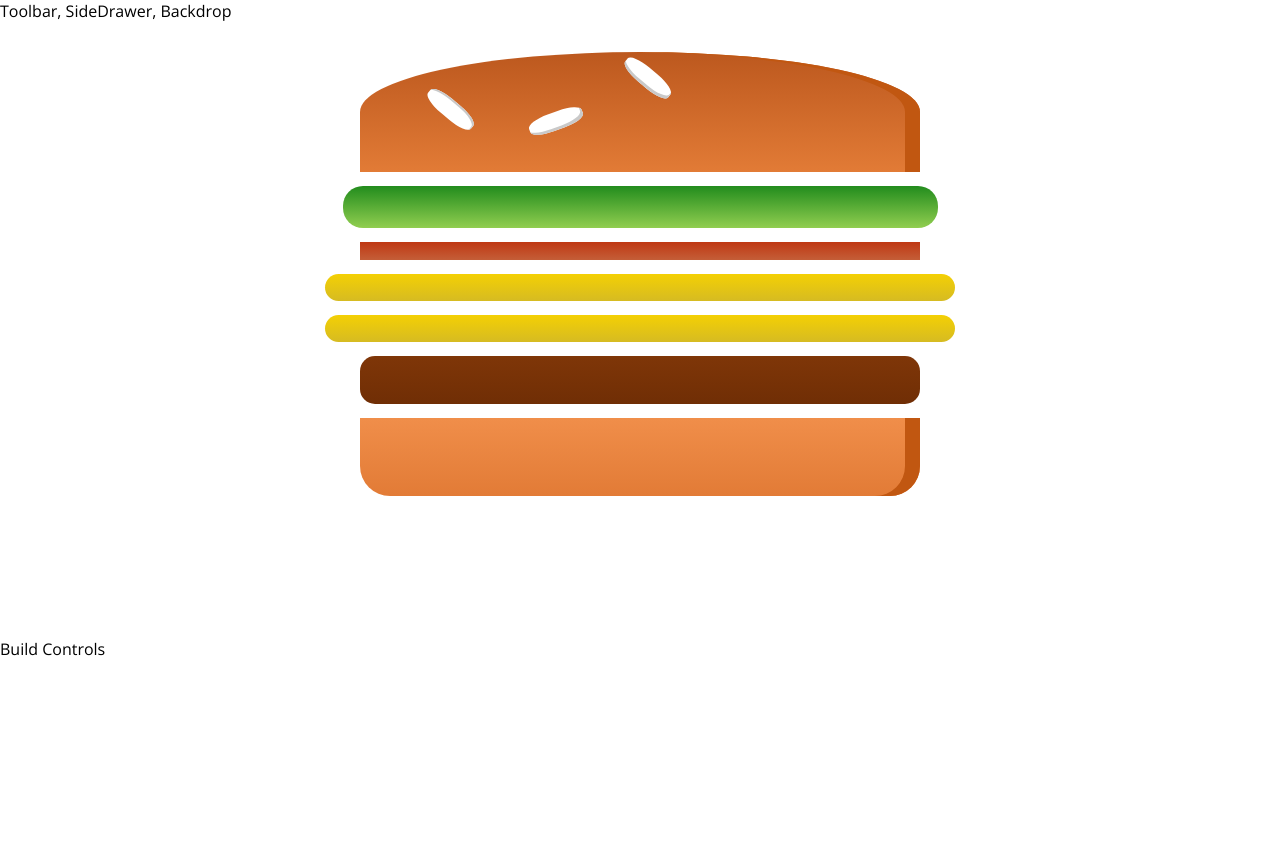
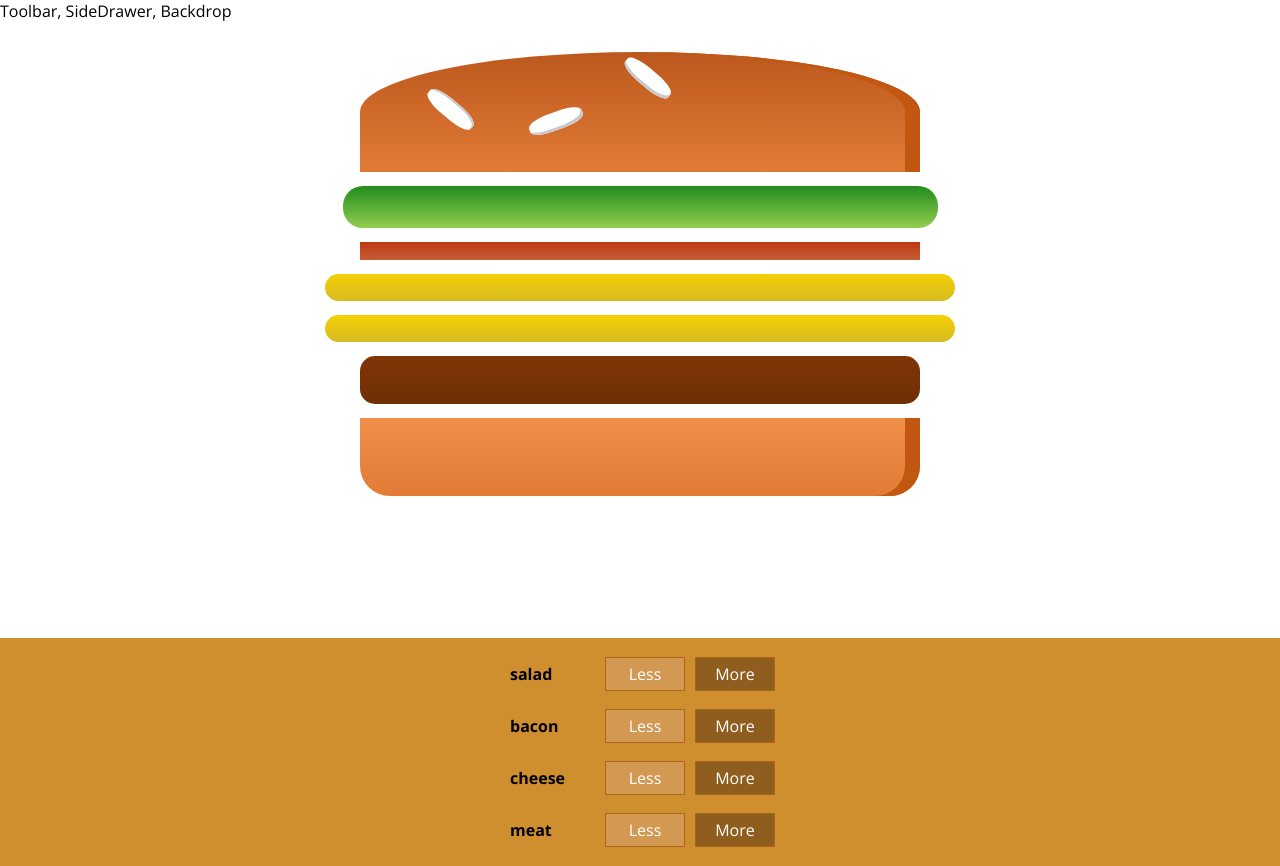
Before and after one commit to Adrean1983/burger-builer-react, a React (Create React App) app: page / in a window 1280 px wide. Before the commit the page ends 800 px from the top, so only its background shows below. Built offline with nearby package versions, Linux system fonts and the light colour scheme.

Commit message:
sixth exercise - add and remove ingredients

```diff
--- a/src/components/Burger/BuildControls/BuildControl/BuildControl.js
+++ b/src/components/Burger/BuildControls/BuildControl/BuildControl.js
@@ -0,0 +1,12 @@
+import React from "react";
+import classes from "./BuildControl.module.css";
+
+const buildControl = props => (
+  <div className={classes.BuildControl}>
+    <div className={classes.Label}>{props.label}</div>
+    <button className={classes.Less}>Less</button>
+    <button className={classes.More}>More</button>
+  </div>
+);
+
+export default buildControl;
--- a/src/components/Burger/BuildControls/BuildControl/BuildControl.module.css
+++ b/src/components/Burger/BuildControls/BuildControl/BuildControl.module.css
@@ -0,0 +1,50 @@
+.BuildControl {
+  display: flex;
+  justify-content: space-between;
+  align-items: center;
+  margin: 5px 0;
+}
+.BuildControl button {
+  display: block;
+  font: inherit;
+  padding: 5px;
+  margin: 0 5px;
+  width: 80px;
+  border: 1px solid #aa6817;
+  cursor: pointer;
+  outline: none;
+}
+.BuildControl button:disabled {
+  background-color: #ac9980;
+  border: 1px solid #7e7365;
+  color: #ccc;
+  cursor: default;
+}
+.BuildControl button:hover:disabled {
+  background-color: #ac9980;
+  color: #ccc;
+  cursor: not-allowed;
+}
+.Label {
+  padding: 10px;
+  font-weight: bold;
+  width: 80px;
+}
+.BuildControl .Less {
+  background-color: #d39952;
+  color: white;
+}
+.BuildControl .More {
+  background-color: #8f5e1e;
+  color: white;
+}
+.BuildControl .Less:hover,
+.BuildControl .Less:active {
+  background-color: #daa972;
+  color: white;
+}
+.BuildControl .More:hover,
+.BuildControl .More:active {
+  background-color: #99703f;
+  color: white;
+}
--- a/src/components/Burger/BuildControls/BuildControls.js
+++ b/src/components/Burger/BuildControls/BuildControls.js
@@ -0,0 +1,20 @@
+import React from "react";
+import classes from "./BuildControls.module.css";
+import BuildControl from "./BuildControl/BuildControl";
+
+const controls = [
+  { label: "Salad", type: "salad" },
+  { label: "Bacon", type: "bacon" },
+  { label: "Cheese", type: "cheese" },
+  { label: "Meat", type: "meat" }
+];
+
+const buildControls = props => (
+  <div className={classes.BuildControls}>
+    {controls.map(ctrl => (
+      <BuildControl key={ctrl.label} label={ctrl.type} />
+    ))}
+  </div>
+);
+
+export default buildControls;
--- a/src/components/Burger/BuildControls/BuildControls.module.css
+++ b/src/components/Burger/BuildControls/BuildControls.module.css
@@ -0,0 +1,10 @@
+.BuildControls {
+  width: 100%;
+  background-color: #cf8f2e;
+  display: flex;
+  flex-flow: column;
+  align-items: center;
+  box-shadow: 0 2px 1px #ccc;
+  margin: auto;
+  padding: 10px 0;
+}
--- a/src/containers/BurgerBuilder/BurgerBuilder.js
+++ b/src/containers/BurgerBuilder/BurgerBuilder.js
@@ -1,6 +1,7 @@
 import React, { Component } from "react";
 import Auxillary from "../../hoc/Auxillary";
 import Burger from "../../components/Burger/Burger";
+import BuildControls from "../../components/Burger/BuildControls/BuildControls";
 
 class BurgerBuilder extends Component {
   state = {
@@ -15,7 +16,7 @@
     return (
       <Auxillary>
         <Burger ingredients={this.state.ingredients} />
-        <div>Build Controls</div>
+        <BuildControls />
       </Auxillary>
     );
   }
```
Also changed, not shown: src/Steps/solution.js (+114 -0 lines), src/Steps/steps.js (+24 -0 lines), 1 other file (tests, documents, lock files or other folders).
